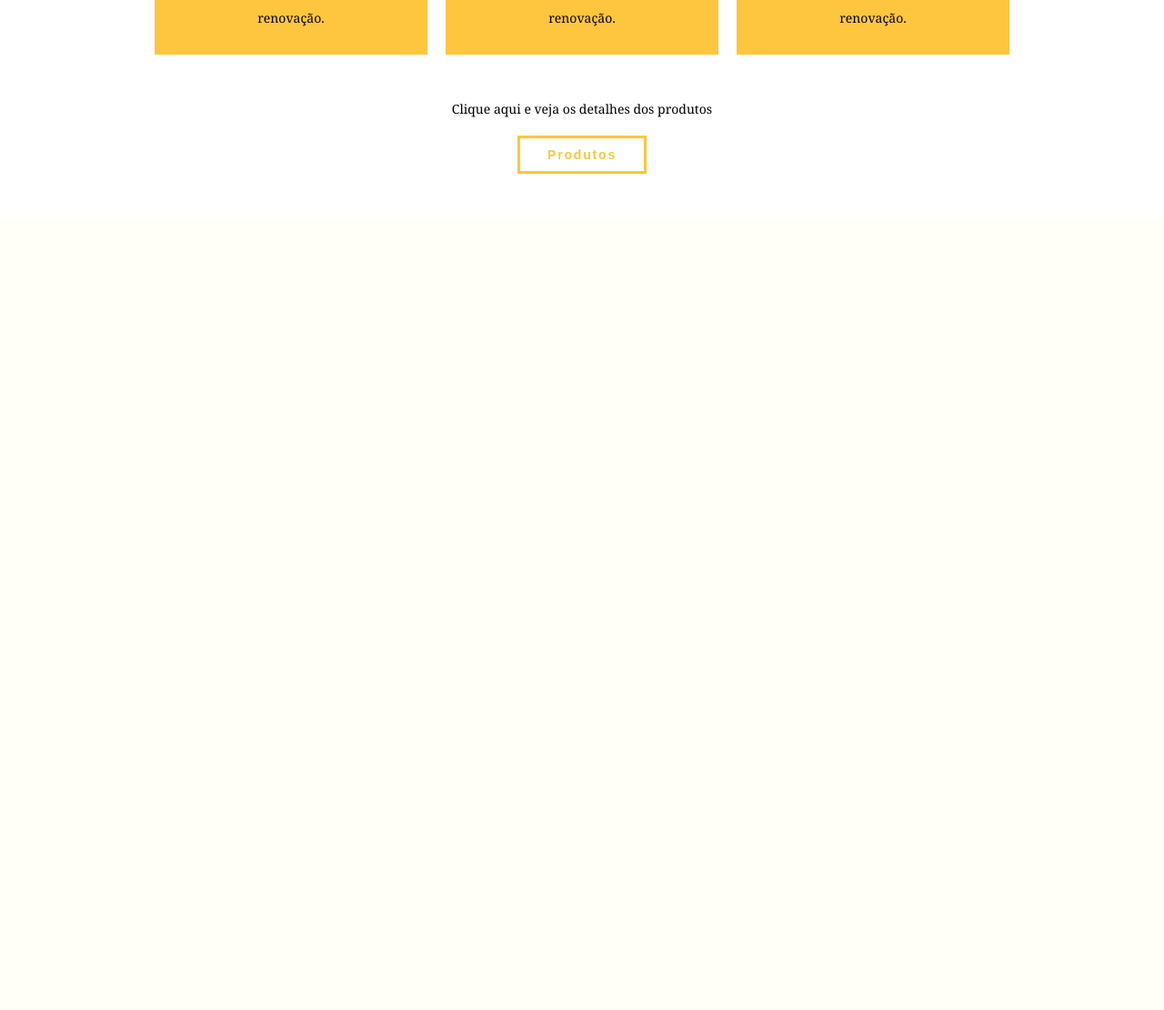
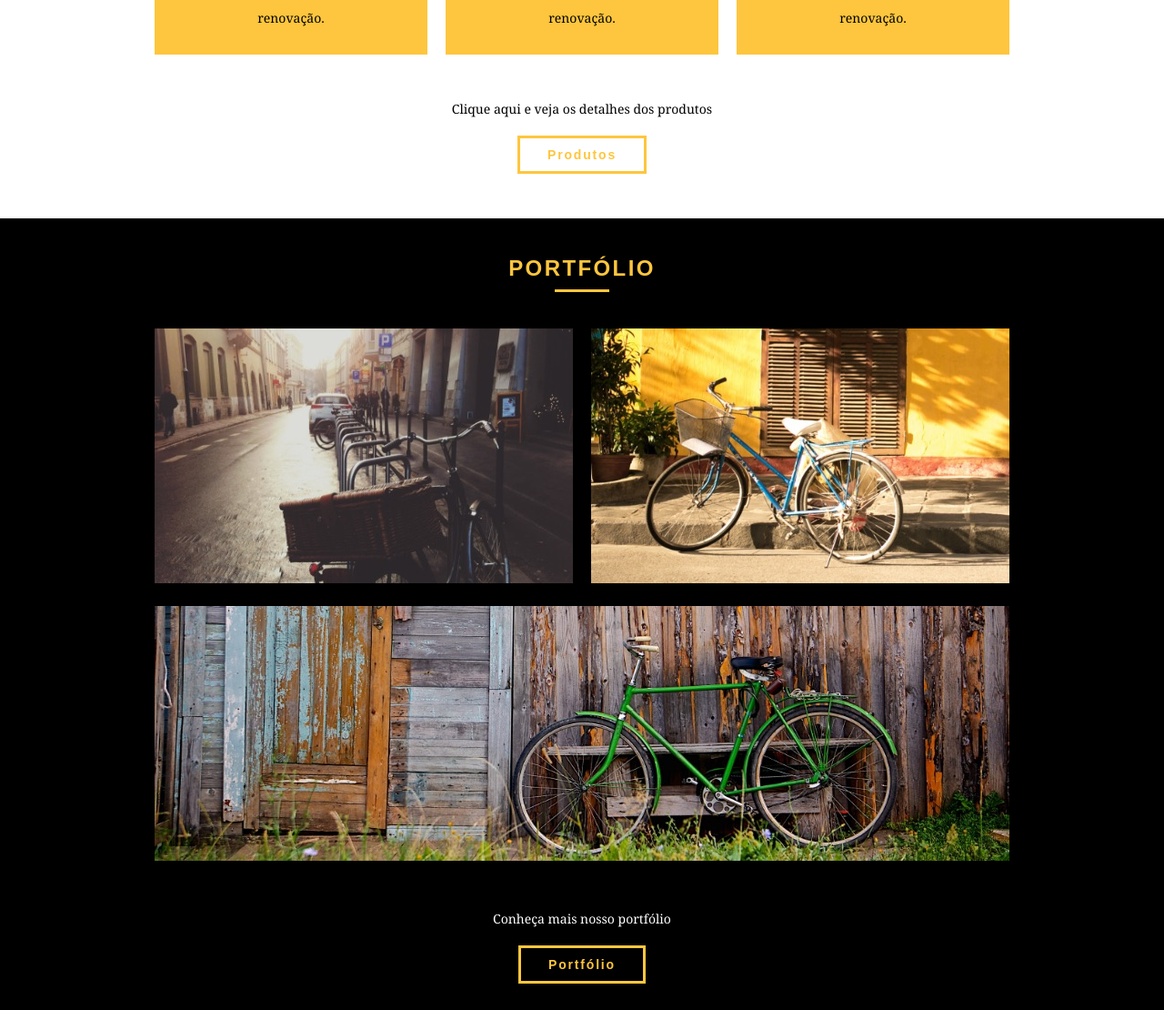
Before and after one commit to Fabriciox7/Bikcraft, a PHP site: page / in a window 1280 px wide. Shown: the part 943-2053 px from the top of the page at 91% size. Before the commit the page ends 1134 px from the top, so only its background shows below. Run offline with PHP 8.4, Linux system fonts and the light colour scheme.

Commit message:
parte sobre portfolio

```diff
--- a/css/style.css
+++ b/css/style.css
@@ -182,3 +182,28 @@ p {
 .call-to-action p {
   margin-bottom: 20px;
 }
+
+/* Portfólio */
+
+.portfolio {
+  width: 100%;
+  background: #000;
+  padding: 40px 0;
+}
+
+.portfolio .subtitulo {
+  color: #fec63e;
+}
+
+.portfolio .subtitulo:after {
+  background: #fec63e;
+}
+
+.portfolio_list li:last-child {
+  margin-top: 20px;
+
+}
+
+.portfolio .call-to-action {
+  color: #fff;
+}
--- a/index.html
+++ b/index.html
@@ -72,6 +72,28 @@
       <p>Clique aqui e veja os detalhes dos produtos</p>
       <a href="produtos.html" class="btn btn-preto">Produtos</a>
     </div>
+  </section>
+  <!-- Fecha os produtos -->
+  <section class="portfolio">
+    <div class="container">
+      <h2 class="subtitulo">Portfólio</h2>
+      <ul class="portfolio_list">
+        <li class="grid-8">
+          <img src="img/portfolio/retro.jpg" alt="Bicicleta Retro">
+        </li>
+        <li class="grid-8">
+          <img src="img/portfolio/passeio.jpg" alt="Bicicleta passeio">
+        </li>
+        <li class="grid-16">
+          <img src="img/portfolio/esporte.jpg" alt="Bicicleta Esporte">
+        </li>
+      </ul>
+
+    </div>
+    <div class="call-to-action">
+      <p>Conheça mais nosso portfólio</p>
+      <a href="produtos.html" class="btn ">Portfólio</a>
+    </div>
 
   </section>
 </body>
```
